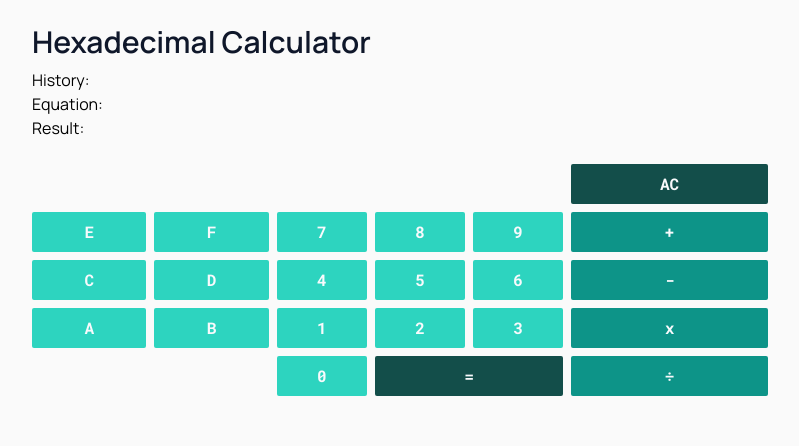
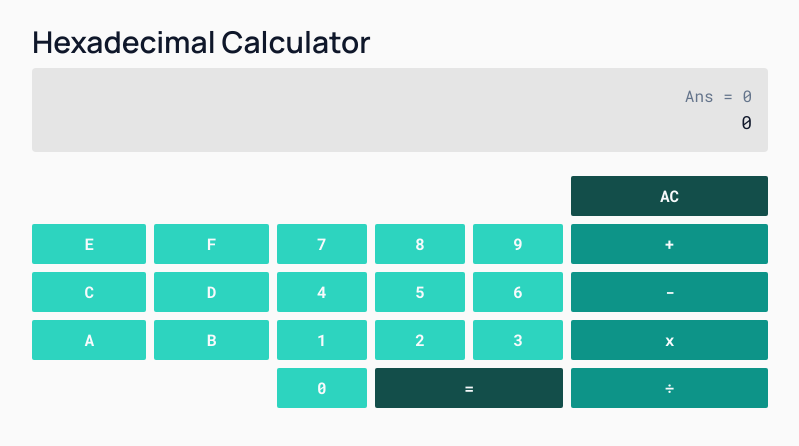
Before and after one commit to tayla-orsmond/IMY-772-Calculator, an Angular app in the folder imy-772-calculator/: page / in a window 1280 px wide. Shown: the top 446 px of the page, without its empty margins (240-1039 px from the left). Built offline with nearby package versions, Linux system fonts and the light colour scheme.

Commit message:
Screen styles

```diff
--- a/imy-772-calculator/src/app/screen/screen.component.html
+++ b/imy-772-calculator/src/app/screen/screen.component.html
@@ -1,5 +1,5 @@
-<div class="screen">
-    <p class="last-equation-display">History: {{lastEquation}}</p>
-    <p class="equation-display">Equation: {{equation}}</p>
-    <p class="result-display">Result: {{result}}</p>
+<div class="screen bg-neutral-200 p-4 rounded flex flex-col justify-end items-end">
+    <p class="last-equation-display font-mono text-md text-slate-500">{{lastEquation ? lastEquation : "Ans = 0"}}</p>
+    <p class="equation-display font-mono text-lg text-slate-900">{{equation ? equation : "0"}}</p>
+    <!-- <p class="result-display">Result: {{result}}</p> -->
 </div>
```
